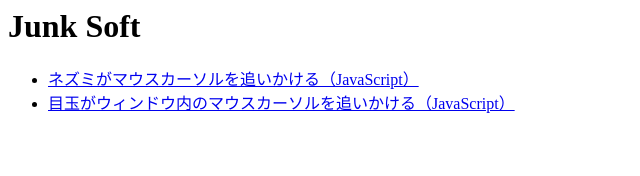
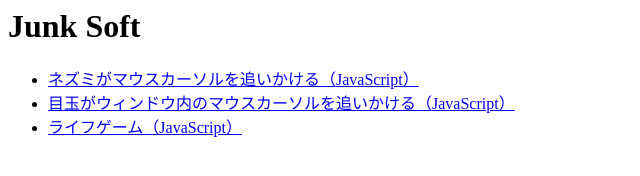
Before and after one commit to MinchiMinchi/JunkSoft, a plain HTML site: page index.html in a window 1280 px wide. Shown: the whole page, without its empty margins (0-640 px from the left). Drawn offline with Linux system fonts and the light colour scheme.

Commit message:
Update index.html

```diff
--- a/index.html
+++ b/index.html
@@ -4,4 +4,5 @@
 <ul>
   <li><a href="./chase_mouse.html">ネズミがマウスカーソルを追いかける（JavaScript）</a></li>
   <li><a href="xeyes.html">目玉がウィンドウ内のマウスカーソルを追いかける（JavaScript）</a></li>
+  <li><a href="lifegame.html">ライフゲーム（JavaScript）</a></li>
 </ul>
```
